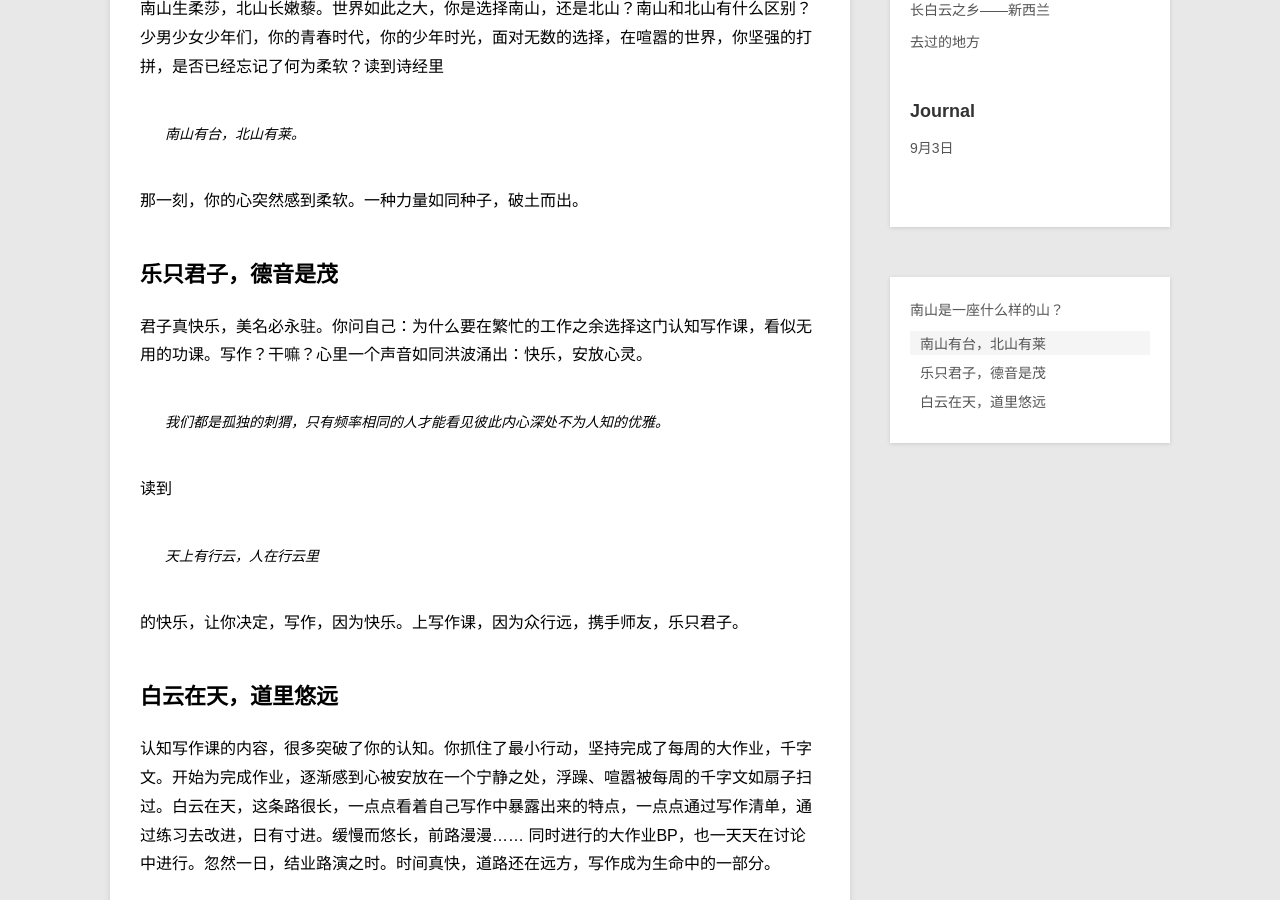
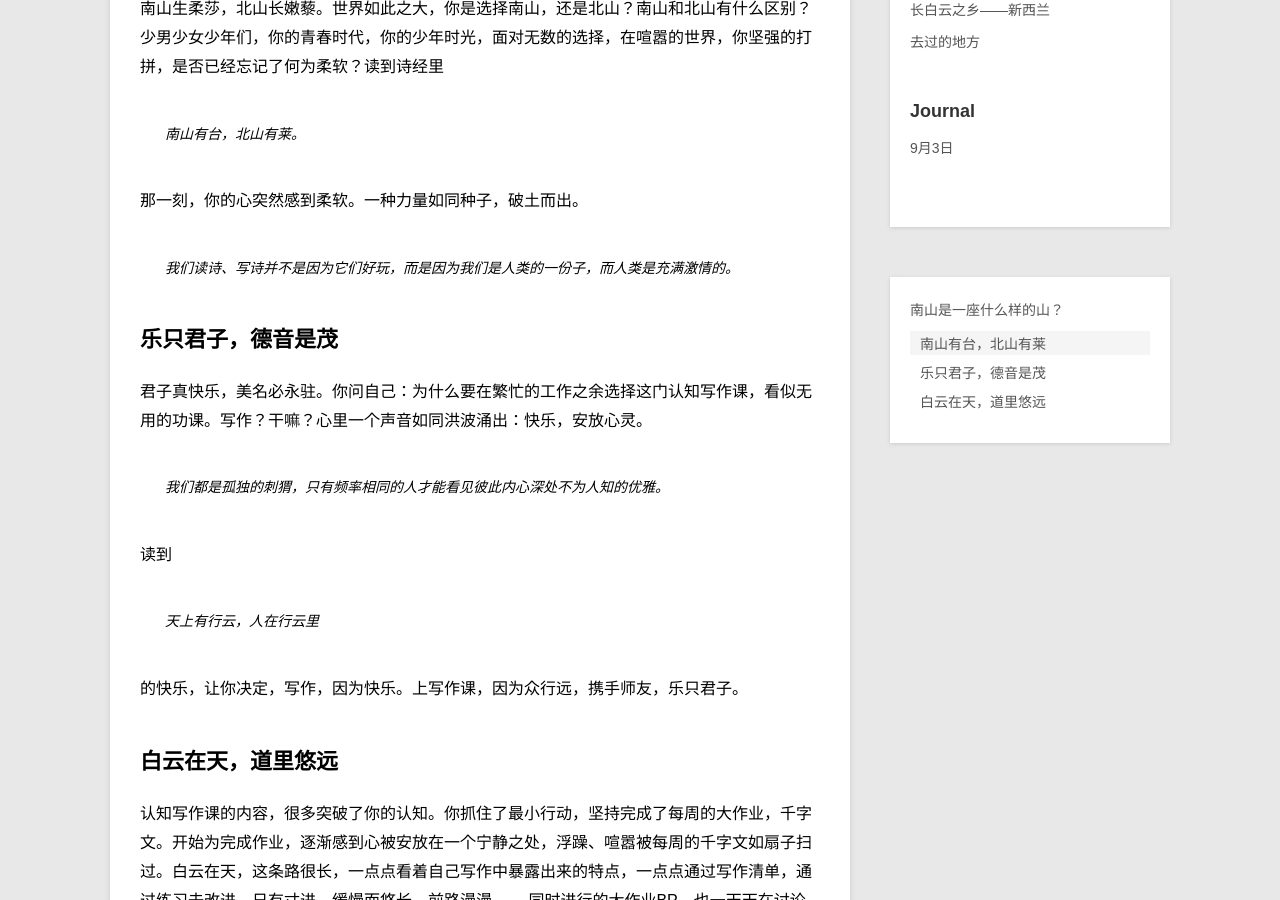
Before and after one commit to violettianjie/violettianjie.github.io, a Jekyll site: the page built from _posts/blog/2017-09-05-ConWriting.md, in a window 1280 px wide and 900 px high, scrolled down 317 px. Built offline with Jekyll 4.4.1, drawn with Linux system fonts in a browser that asks for light colours.

Commit message:
Update 2017-09-05-ConWriting.md

```diff
--- a/_posts/blog/2017-09-05-ConWriting.md
+++ b/_posts/blog/2017-09-05-ConWriting.md
@@ -13,6 +13,8 @@ category: blog
 > 南山有台，北山有莱。
 
 那一刻，你的心突然感到柔软。一种力量如同种子，破土而出。
+
+> 我们读诗、写诗并不是因为它们好玩，而是因为我们是人类的一份子，而人类是充满激情的。
 
 
 ## 乐只君子，德音是茂
```
